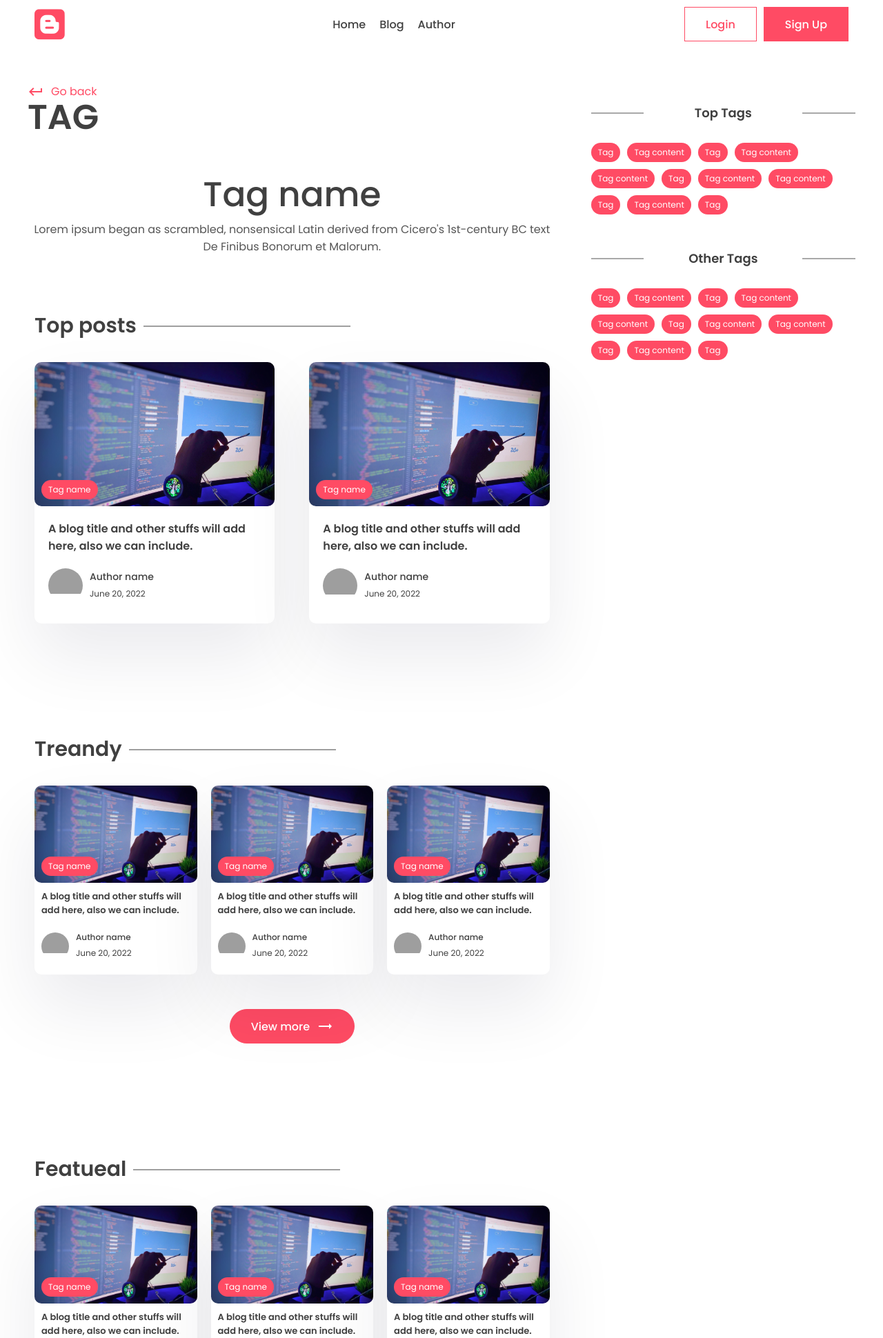
After one commit to Rouhi01/blogApp, a Django app: page /tag/blog/ in a window 1280 px wide. The commit adds this page. Shown: the top 1940 px of the page at 69% size. Run offline with Django 5.2, Linux system fonts and the light colour scheme; data comes from the database, SQL or seed files in the repository; both versions use the stored data as it was after the commit; some libraries are stand-ins or nearby versions; grey boxes are pictures that could not be loaded.

Commit message:
tag model and added to admin pannel and show tag in the post detail and create tag page

```diff
--- a/home/templates/home/home.html
+++ b/home/templates/home/home.html
@@ -72,7 +72,7 @@
                         <div class="card">
                             <div class="post-img">
                                 <img src="{{ post.image.url }}" alt=""/>
-                                <div class="tag">Tag name</div>
+                                <div class="tag">{{ post.tag.all.0.name }}</div>
                             </div>
                             <div class="card-content">
                                 <h3>
@@ -105,12 +105,13 @@
         <div class="container">
             <h1 class="sec-title">New blogs</h1>
             <div class="grid-3">
+
                 {% for post in posts %}
                     <a href="{% url 'home:post_detail' post.slug %}">
                         <div class="card">
                             <div class="post-img">
                                 <img src="{{ post.image.url }}" alt=""/>
-                            <div class="tag">Tag name</div>
+                                <div class="tag">{{ post.tag.all.0.name }}</div>
                             </div>
                             <div class="card-content">
                                 <h3>
--- /dev/null
+++ b/home/templates/home/tag.html
@@ -0,0 +1,307 @@
+{% extends 'index.html' %}
+{% block title %}
+    Blog | {{ tag.name }}
+{% endblock %}
+{% block content %}
+    <main style="padding-top: 45px;">
+        <div class="container">
+            <div class="layout">
+                <!-- left layout -->
+                <div class="left">
+                    <div class="page-top">
+                        <div class="top flex">
+                            <div class="page-name">
+                                <a href="#" class="learn">
+                                    <span class="material-icons"> keyboard_return </span> Go
+                                    back
+                                </a>
+                                <h1>Tag</h1>
+                            </div>
+                        </div>
+                    </div>
+
+                    <center>
+                        <div class="typo">
+                            <h1 class="title">Tag name</h1>
+                            <p>
+                                Lorem ipsum began as scrambled, nonsensical Latin derived from
+                                Cicero's 1st-century BC text De Finibus Bonorum et Malorum.
+                            </p>
+                        </div>
+                    </center>
+                    <section class="sp">
+                        <div class="container">
+                            <h1 class="sec-title">Top posts</h1>
+                            <div class="grid-2 blog">
+                                <!-- card -->
+                                <a href="#">
+                                    <div class="card">
+                                        <div class="post-img">
+                                            <img src="../images/post.png" alt="">
+                                            <div class="tag">Tag name</div>
+                                        </div>
+                                        <div class="card-content">
+                                            <h3>
+                                                A blog title and other stuffs will add here, also we
+                                                can include.
+                                            </h3>
+                                            <div class="author">
+                                                <div class="profile-pic">
+                                                    <img src="../images/author.svg" alt="">
+                                                </div>
+                                                <div class="details">
+                                                    <p>Author name</p>
+                                                    <small>June 20, 2022</small>
+                                                </div>
+                                            </div>
+                                        </div>
+                                    </div>
+                                </a>
+                                <!-- card end-->
+                                <!-- card -->
+                                <a href="#">
+                                    <div class="card">
+                                        <div class="post-img">
+                                            <img src="../images/post.png" alt="">
+                                            <div class="tag">Tag name</div>
+                                        </div>
+                                        <div class="card-content">
+                                            <h3>
+                                                A blog title and other stuffs will add here, also we
+                                                can include.
+                                            </h3>
+                                            <div class="author">
+                                                <div class="profile-pic">
+                                                    <img src="../images/author.svg" alt="">
+                                                </div>
+                                                <div class="details">
+                                                    <p>Author name</p>
+                                                    <small>June 20, 2022</small>
+                                                </div>
+                                            </div>
+                                        </div>
+                                    </div>
+                                </a>
+                                <!-- card end-->
+                            </div>
+                        </div>
+                    </section>
+                    <section class="sp">
+                        <div class="container">
+                            <h1 class="sec-title">Treandy</h1>
+                            <div class="grid-3 blog-grid">
+                                <!-- card -->
+                                <a href="#">
+                                    <div class="card">
+                                        <div class="post-img">
+                                            <img src="../images/post.png" alt="">
+                                            <div class="tag">Tag name</div>
+                                        </div>
+                                        <div class="card-content">
+                                            <h3>
+                                                A blog title and other stuffs will add here, also we
+                                                can include.
+                                            </h3>
+                                            <div class="author">
+                                                <div class="profile-pic">
+                                                    <img src="../images/author.svg" alt="">
+                                                </div>
+                                                <div class="details">
+                                                    <p>Author name</p>
+                                                    <small>June 20, 2022</small>
+                                                </div>
+                                            </div>
+                                        </div>
+                                    </div>
+                                </a>
+                                <!-- card end-->
+                                <!-- card -->
+                                <a href="#">
+                                    <div class="card">
+                                        <div class="post-img">
+                                            <img src="../images/post.png" alt="">
+                                            <div class="tag">Tag name</div>
+                                        </div>
+                                        <div class="card-content">
+                                            <h3>
+                                                A blog title and other stuffs will add here, also we
+                                                can include.
+                                            </h3>
+                                            <div class="author">
+                                                <div class="profile-pic">
+                                                    <img src="../images/author.svg" alt="">
+                                                </div>
+                                                <div class="details">
+                                                    <p>Author name</p>
+                                                    <small>June 20, 2022</small>
+                                                </div>
+                                            </div>
+                                        </div>
+                                    </div>
+                                </a>
+                                <!-- card end-->
+                                <!-- card -->
+                                <a href="#">
+                                    <div class="card">
+                                        <div class="post-img">
+                                            <img src="../images/post.png" alt="">
+                                            <div class="tag">Tag name</div>
+                                        </div>
+                                        <div class="card-content">
+                                            <h3>
+                                                A blog title and other stuffs will add here, also we
+                                                can include.
+                                            </h3>
+                                            <div class="author">
+                                                <div class="profile-pic">
+                                                    <img src="../images/author.svg" alt="">
+                                                </div>
+                                                <div class="details">
+                                                    <p>Author name</p>
+                                                    <small>June 20, 2022</small>
+                                                </div>
+                                            </div>
+                                        </div>
+                                    </div>
+                                </a>
+                                <!-- card end-->
+                            </div>
+                            <center>
+                                <button class="btn btn-primary rounded view">
+                                    View more
+                                    <span class="material-icons"> trending_flat </span>
+                                </button>
+                            </center>
+                        </div>
+                    </section>
+                    <section class="sp">
+                        <div class="container">
+                            <h1 class="sec-title">Featueal</h1>
+                            <div class="grid-3 blog-grid">
+                                <!-- card -->
+                                <a href="#">
+                                    <div class="card">
+                                        <div class="post-img">
+                                            <img src="../images/post.png" alt="">
+                                            <div class="tag">Tag name</div>
+                                        </div>
+                                        <div class="card-content">
+                                            <h3>
+                                                A blog title and other stuffs will add here, also we
+                                                can include.
+                                            </h3>
+                                            <div class="author">
+                                                <div class="profile-pic">
+                                                    <img src="../images/author.svg" alt="">
+                                                </div>
+                                                <div class="details">
+                                                    <p>Author name</p>
+                                                    <small>June 20, 2022</small>
+                                                </div>
+                                            </div>
+                                        </div>
+                                    </div>
+                                </a>
+                                <!-- card end-->
+                                <!-- card -->
+                                <a href="#">
+                                    <div class="card">
+                                        <div class="post-img">
+                                            <img src="../images/post.png" alt="">
+                                            <div class="tag">Tag name</div>
+                                        </div>
+                                        <div class="card-content">
+                                            <h3>
+                                                A blog title and other stuffs will add here, also we
+                                                can include.
+                                            </h3>
+                                            <div class="author">
+                                                <div class="profile-pic">
+                                                    <img src="../images/author.svg" alt="">
+                                                </div>
+                                                <div class="details">
+                                                    <p>Author name</p>
+                                                    <small>June 20, 2022</small>
+                                                </div>
+                                            </div>
+                                        </div>
+                                    </div>
+                                </a>
+                                <!-- card end-->
+                                <!-- card -->
+                                <a href="#">
+                                    <div class="card">
+                                        <div class="post-img">
+                                            <img src="../images/post.png" alt="">
+                                            <div class="tag">Tag name</div>
+                                        </div>
+                                        <div class="card-content">
+                                            <h3>
+                                                A blog title and other stuffs will add here, also we
+                                                can include.
+                                            </h3>
+                                            <div class="author">
+                                                <div class="profile-pic">
+                                                    <img src="../images/author.svg" alt="">
+                                                </div>
+                                                <div class="details">
+                                                    <p>Author name</p>
+                                                    <small>June 20, 2022</small>
+                                                </div>
+                                            </div>
+                                        </div>
+                                    </div>
+                                </a>
+                                <!-- card end-->
+                            </div>
+                            <center>
+                                <button class="btn btn-primary rounded view">
+                                    View more
+                                    <span class="material-icons"> trending_flat </span>
+                                </button>
+                            </center>
+                        </div>
+                    </section>
+                </div>
+                <!-- left layout end -->
+
+                <!-- right layout -->
+                <div class="right">
+                    <div class="block">
+                        <h2 class="title2">Top Tags</h2>
+                        <div class="blog-tags">
+                            <div class="tag">Tag</div>
+                            <div class="tag">Tag content</div>
+                            <div class="tag">Tag</div>
+                            <div class="tag">Tag content</div>
+                            <div class="tag">Tag content</div>
+                            <div class="tag">Tag</div>
+                            <div class="tag">Tag content</div>
+                            <div class="tag">Tag content</div>
+                            <div class="tag">Tag</div>
+                            <div class="tag">Tag content</div>
+                            <div class="tag">Tag</div>
+                        </div>
+                    </div>
+                    <div class="block">
+                        <h2 class="title2">Other Tags</h2>
+                        <div class="blog-tags">
+                            <div class="tag">Tag</div>
+                            <div class="tag">Tag content</div>
+                            <div class="tag">Tag</div>
+                            <div class="tag">Tag content</div>
+                            <div class="tag">Tag content</div>
+                            <div class="tag">Tag</div>
+                            <div class="tag">Tag content</div>
+                            <div class="tag">Tag content</div>
+                            <div class="tag">Tag</div>
+                            <div class="tag">Tag content</div>
+                            <div class="tag">Tag</div>
+                        </div>
+                    </div>
+                </div>
+                <!-- right layout end -->
+            </div>
+        </div>
+    </main>
+{% endblock %}
--- a/home/urls.py
+++ b/home/urls.py
@@ -5,4 +5,5 @@ app_name = 'home'
 urlpatterns = [
     path('', views.HomeView.as_view(), name='home'),
     path('post/<slug:slug>/', views.PostDetailView.as_view(), name='post_detail'),
+    path('tag/<slug:slug>/', views.TagView.as_view(), name='tag')
 ]
--- a/home/views.py
+++ b/home/views.py
@@ -1,6 +1,6 @@
 from django.shortcuts import render, get_object_or_404
 from django.views import View
-from .models import Post
+from .models import Post, Tag
 
 
 class HomeView(View):
@@ -11,7 +11,7 @@ class HomeView(View):
         context = {
             'posts':posts
         }
-        return render(request, self.template_name)
+        return render(request, self.template_name, context)
 
 
 class PostDetailView(View):
@@ -23,3 +23,16 @@ class PostDetailView(View):
             'post':post
         }
         return render(request, self.template_name, context)
+
+
+class TagView(View):
+    template_name = 'home/tag.html'
+
+    def get(self, request, slug):
+        tag = get_object_or_404(Tag, slug=slug)
+        posts = Post.objects.filter(tag=tag)
+        context = {
+            'posts':posts,
+            'tag':tag
+        }
+        return render(request, self.template_name, context)
```
Also changed, not shown: home/admin.py (+7 -1 lines), home/models.py (+22 -0 lines), home/templates/home/post_detail.html (+4 -11 lines), db.sqlite3, home/migrations/0002_tag_post_tag.py (added). Lines whose indentation alone changed are shown as unchanged.
